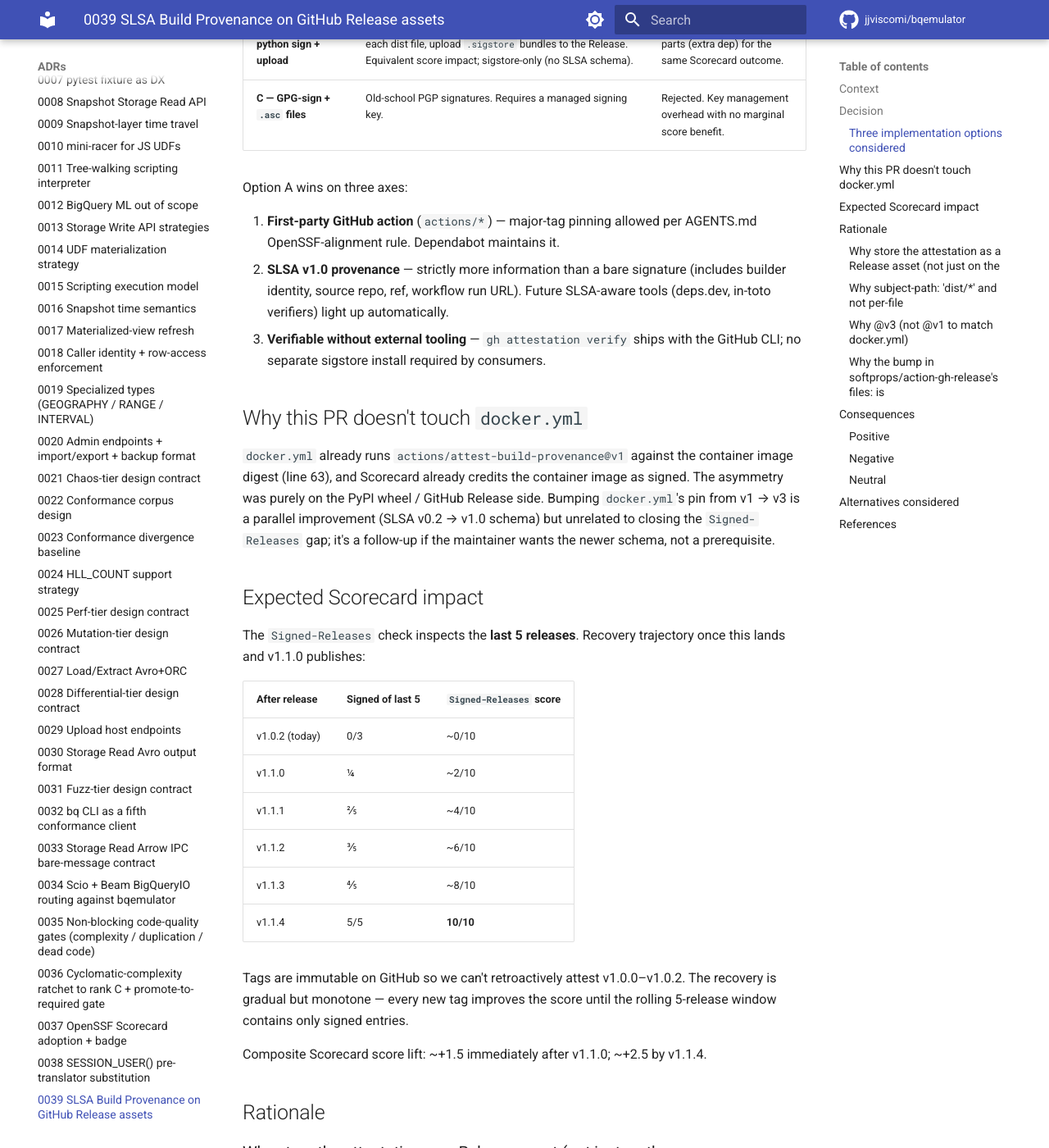
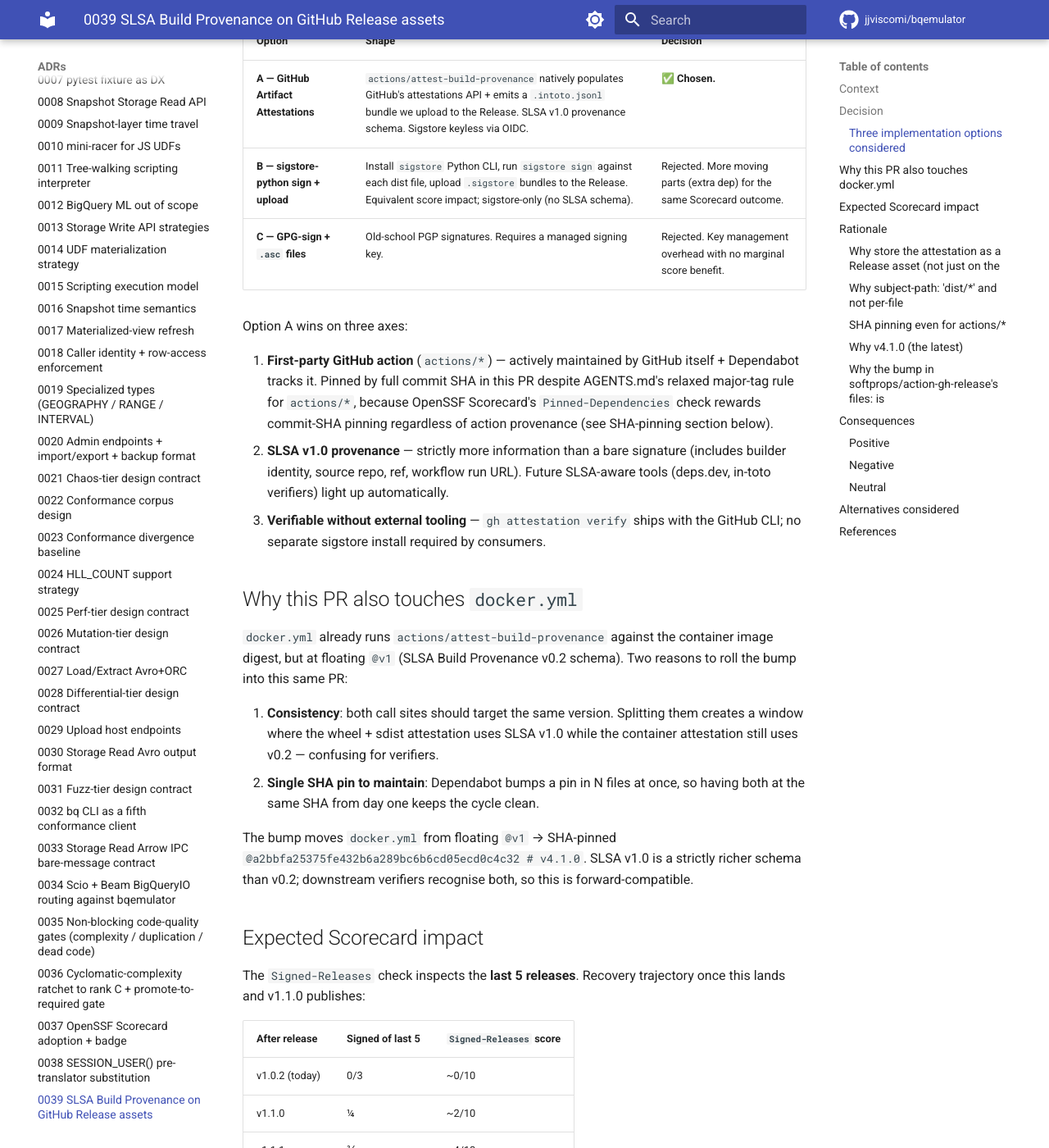
Before and after one commit to jjviscomi/bqemulator, an MkDocs documentation site: the page built from docs/adr/0039-artifact-attestations.md, in a window 1280 px wide and 1400 px high, scrolled down 1743 px. Shown: the whole window at 82% size. Built offline with MkDocs 1.6.1 and Material for MkDocs 9.7.7, drawn with Linux system fonts in a browser that asks for light colours; comment, search, counter and statistics services are not loaded; the version menu is left out; some of the changed text lies outside the part shown.

Commit message:
chore(security): SHA-pin attest-build-provenance + roll docker.yml bump
Two improvements on top of the original PR #57 commit (per user
review):

1. **Bump to v4.1.0** (latest stable as of 2026-02-26) instead of
   the earlier `@v3`. v4.1.0 adds two edge-case fixes the v3 line
   doesn't carry: multi-subject batch upload + transparency-log
   inclusion proof.

2. **SHA-pin both call sites** —
   ``actions/attest-build-provenance@a2bbfa25375fe432b6a289bc6b6cd05ecd0c4c32 # v4.1.0``
   — in BOTH ``release.yml`` (new step) and ``docker.yml``
   (previously at floating ``@v1``).

   AGENTS.md's OpenSSF-alignment rule allows first-party
   ``actions/*`` to use floating major tags. That's a pragmatic
   compromise, not the ceiling. OpenSSF Scorecard's
   ``Pinned-Dependencies`` check gives full credit for commit-SHA
   pinning regardless of action provenance; major-tag pins earn
   partial credit. For Scorecard score optimisation (the
   proximate driver of this PR), SHA-pinning is strictly better.

The ``docker.yml`` bump is now in scope (was "separate
follow-up" in the prior commit). Two reasons to roll it in:

- **Consistency**: both call sites at the same version. Splitting
  creates a window where the wheel + sdist attestation uses SLSA
  v1.0 while the container attestation still uses v0.2 —
  confusing for verifiers.
- **Single SHA pin to maintain**: Dependabot bumps a pin in N
  files at once; both call sites at the same SHA from day one
  keeps the cycle clean.

ADR 0039 + CHANGELOG entry updated to reflect the new scope.

The pre-existing ``actions/checkout@v4`` /
``actions/setup-python@v5`` / ``actions/upload-artifact@v8`` etc.
major-tag pins are out of scope for this PR — separate sweep if
we want to maximise the broader ``Pinned-Dependencies`` score.

```diff
--- a/docs/adr/0039-artifact-attestations.md
+++ b/docs/adr/0039-artifact-attestations.md
@@ -38,11 +38,20 @@ carry a discoverable signature.
 
 ## Decision
 
-Add ``actions/attest-build-provenance@v3`` to the ``github-release``
+Add ``actions/attest-build-provenance`` to the ``github-release``
 job in ``.github/workflows/release.yml``, run it on every file under
 ``dist/`` (the wheel + sdist), and upload the resulting
 ``.intoto.jsonl`` SLSA Build Provenance bundle to the GitHub Release
-alongside the artifacts.
+alongside the artifacts. Pin by full commit SHA + trailing
+``# vX.Y.Z`` comment per the OpenSSF-Scorecard-strict reading of
+AGENTS.md (see "SHA pinning even for actions/*" below); same pin
+applied to the existing ``docker.yml`` call site for consistency.
+
+The pinned version is
+``actions/attest-build-provenance@a2bbfa25375fe432b6a289bc6b6cd05ecd0c4c32 # v4.1.0``
+— the latest stable as of 2026-05-23, producing SLSA Build
+Provenance v1.0 schema. Dependabot already monitors
+``.github/workflows/*.yml`` so the SHA moves forward automatically.
 
 The workflow now:
 
@@ -76,9 +85,13 @@ signed.
 
 Option A wins on three axes:
 
-1. **First-party GitHub action** (``actions/*``) — major-tag pinning
-   allowed per AGENTS.md OpenSSF-alignment rule. Dependabot
-   maintains it.
+1. **First-party GitHub action** (``actions/*``) — actively
+   maintained by GitHub itself + Dependabot tracks it. Pinned by
+   full commit SHA in this PR despite AGENTS.md's relaxed
+   major-tag rule for ``actions/*``, because OpenSSF Scorecard's
+   ``Pinned-Dependencies`` check rewards commit-SHA pinning
+   regardless of action provenance (see SHA-pinning section
+   below).
 2. **SLSA v1.0 provenance** — strictly more information than a bare
    signature (includes builder identity, source repo, ref, workflow
    run URL). Future SLSA-aware tools (deps.dev, in-toto verifiers)
@@ -87,16 +100,25 @@ Option A wins on three axes:
    verify`` ships with the GitHub CLI; no separate sigstore install
    required by consumers.
 
-## Why this PR doesn't touch ``docker.yml``
+## Why this PR also touches ``docker.yml``
 
-``docker.yml`` already runs ``actions/attest-build-provenance@v1``
-against the container image digest (line 63), and Scorecard
-already credits the container image as signed. The asymmetry was
-purely on the PyPI wheel / GitHub Release side. Bumping
-``docker.yml``'s pin from v1 → v3 is a parallel improvement
-(SLSA v0.2 → v1.0 schema) but unrelated to closing the
-``Signed-Releases`` gap; it's a follow-up if the maintainer wants
-the newer schema, not a prerequisite.
+``docker.yml`` already runs ``actions/attest-build-provenance``
+against the container image digest, but at floating ``@v1`` (SLSA
+Build Provenance v0.2 schema). Two reasons to roll the bump into
+this same PR:
+
+1. **Consistency**: both call sites should target the same
+   version. Splitting them creates a window where the wheel +
+   sdist attestation uses SLSA v1.0 while the container
+   attestation still uses v0.2 — confusing for verifiers.
+2. **Single SHA pin to maintain**: Dependabot bumps a pin in N
+   files at once, so having both at the same SHA from day one
+   keeps the cycle clean.
+
+The bump moves ``docker.yml`` from floating ``@v1`` → SHA-pinned
+``@a2bbfa25375fe432b6a289bc6b6cd05ecd0c4c32 # v4.1.0``. SLSA v1.0
+is a strictly richer schema than v0.2; downstream verifiers
+recognise both, so this is forward-compatible.
 
 ## Expected Scorecard impact
 
@@ -142,13 +164,30 @@ resulting ``.intoto.jsonl`` contains one statement per file (each
 with its sha256 digest). Consumers verifying any specific file get
 the same bundle; the action de-duplicates the upload step.
 
-### Why ``@v3`` (not ``@v1`` to match docker.yml)
+### SHA pinning even for ``actions/*``
 
-``actions/attest-build-provenance@v3`` produces SLSA Build
-Provenance v1.0 — the current standard schema. v1 produces SLSA
-v0.2 which is technically deprecated though Scorecard still
-recognises it. New code should target v1.0; the ``docker.yml``
-``@v1`` is pre-existing tech debt for a separate bump PR.
+AGENTS.md's OpenSSF-alignment rule allows first-party ``actions/*``
+to use floating major tags (``@v4``) on the rationale that
+Dependabot tracks them aggressively. That rule is a pragmatic
+compromise, not the ceiling. **OpenSSF Scorecard's
+``Pinned-Dependencies`` check gives full credit for commit-SHA
+pinning regardless of action provenance**; major-tag pins earn
+partial credit. For Scorecard score optimisation (which is the
+proximate driver of this PR), SHA-pinning is strictly better.
+
+Decision: SHA-pin ``actions/attest-build-provenance`` in both
+``release.yml`` and ``docker.yml``. The pre-existing
+``actions/checkout@v4`` / ``actions/setup-python@v5`` /
+``actions/upload-artifact@v8`` etc. major-tag pins are
+out-of-scope for this PR (separate sweep if we want to maximise
+the ``Pinned-Dependencies`` score).
+
+### Why v4.1.0 (the latest)
+
+v4.1.0 (released 2026-02-26) is the current stable. Earlier v3.x
+also produces SLSA v1.0 but lacks fixes for two edge cases the v4
+line addressed (multi-subject batch upload + transparency-log
+inclusion proof). No reason to pin to anything older than v4.1.0.
 
 ### Why the bump in ``softprops/action-gh-release``'s ``files:`` is
 multi-line
@@ -190,8 +229,9 @@ together.
   signatures via ``pip install`` verification flows. The
   GitHub-Release attestation is the GitHub-visible parallel — not a
   replacement.
-* ``docker.yml`` continues at ``@v1``; the parallel-v3 bump is
-  documented as out of scope.
+* ``docker.yml`` updated to the same SHA-pinned v4.1.0 as the new
+  ``release.yml`` step — both call sites are now consistent (same
+  schema, same pinned commit, same Dependabot upgrade cadence).
 
 ## Alternatives considered
 
```
Also changed, not shown: 2 other files.
